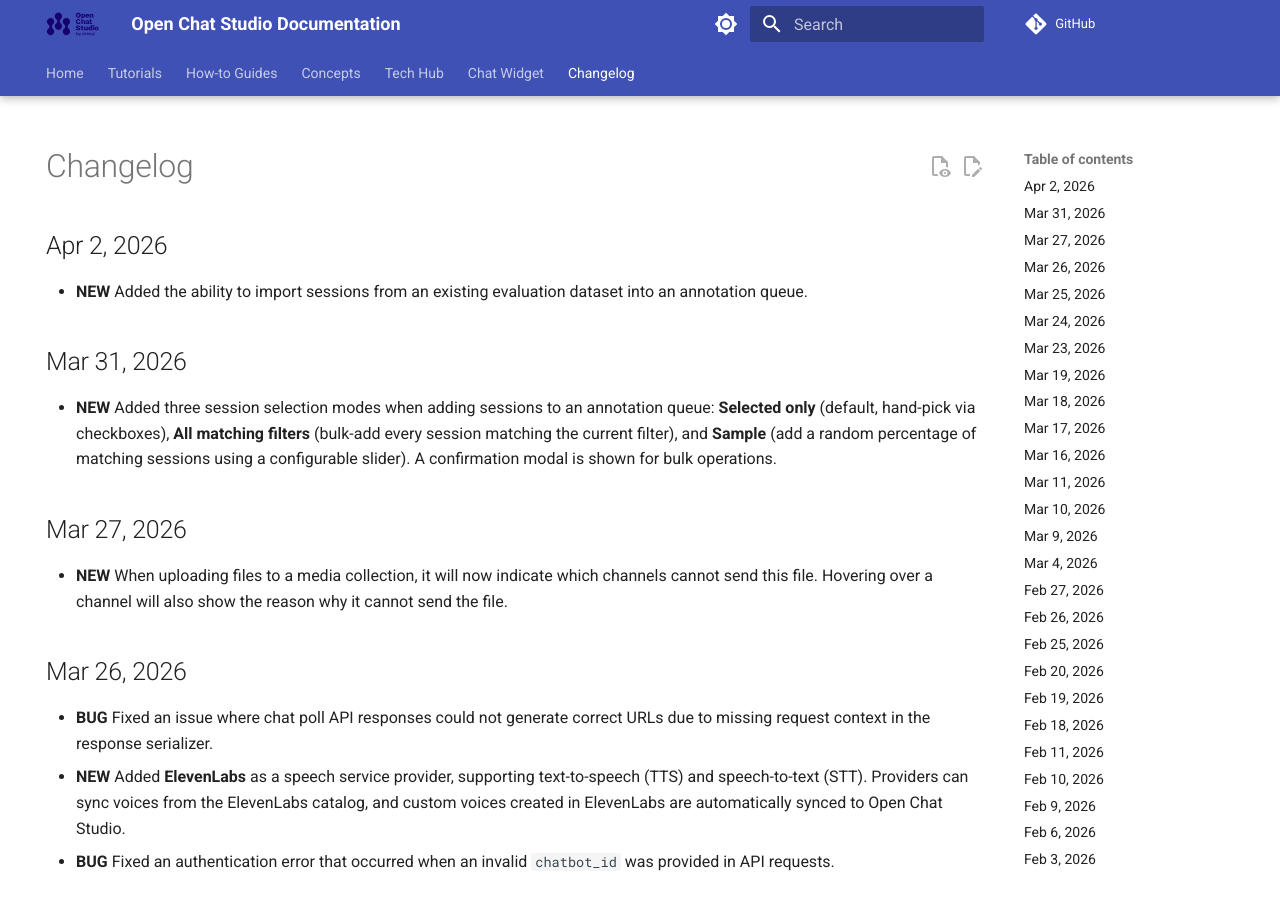
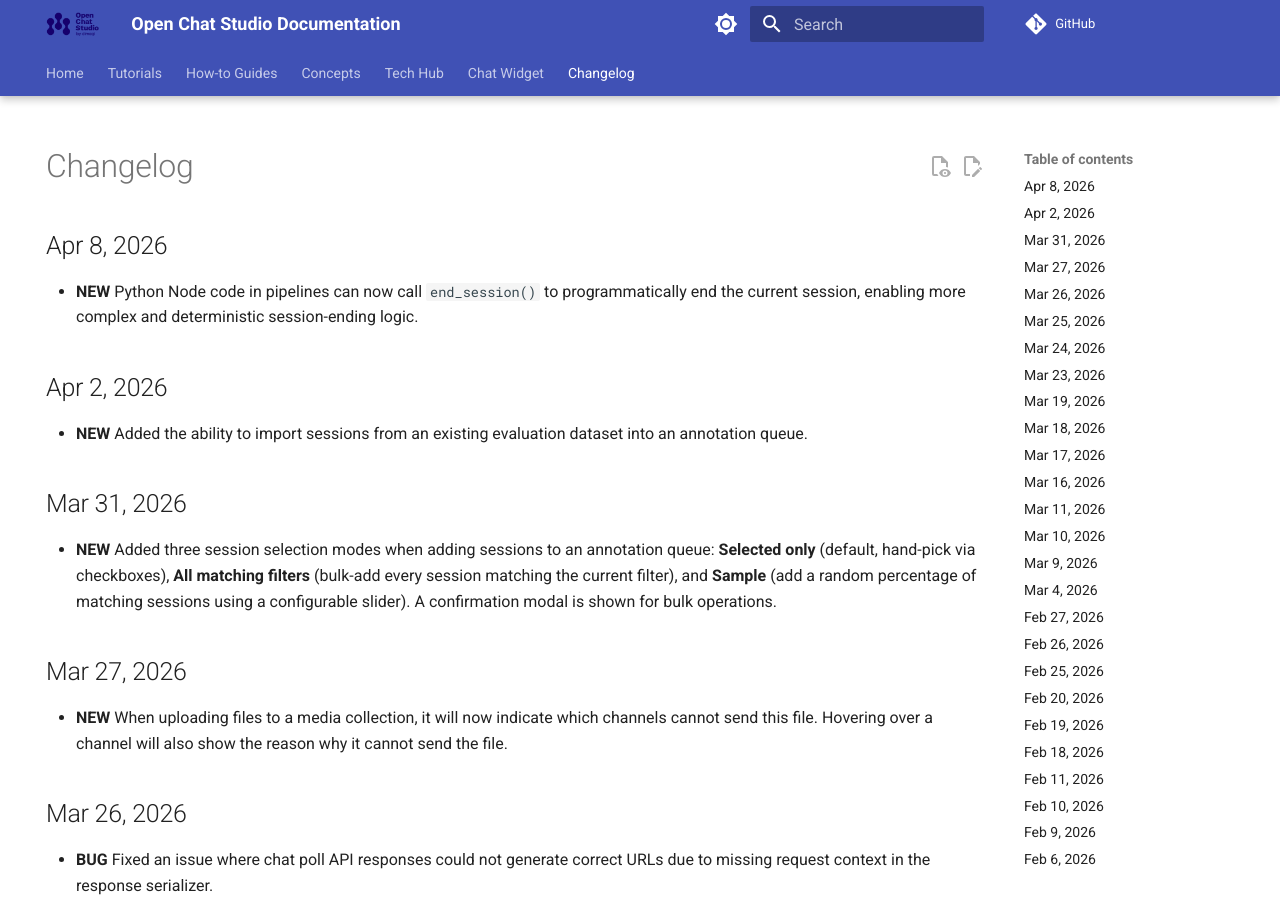
Before and after one commit to dimagi/open-chat-studio-docs, an MkDocs documentation site: the page built from docs/changelog.md, in a window 1280 px wide and 900 px high. Built offline with MkDocs 1.6.1 and Material for MkDocs 9.7.7, drawn with Linux system fonts in a browser that asks for light colours; a script that is not in the unit is left out; comment, search, counter and statistics services are not loaded.

Commit message:
update changelog and docs from OCS PR #3144

```diff
--- a/docs/changelog.md
+++ b/docs/changelog.md
@@ -4,6 +4,9 @@ hide:
 ---
 
 # Changelog
+## Apr 8, 2026
+* **NEW** Python Node code in pipelines can now call `end_session()` to programmatically end the current session, enabling more complex and deterministic session-ending logic.
+
 ## Apr 2, 2026
 * **NEW** Added the ability to import sessions from an existing evaluation dataset into an annotation queue.
 
```
Also changed, not shown: docs/concepts/pipelines/python_node.md (+1 -0 lines).
